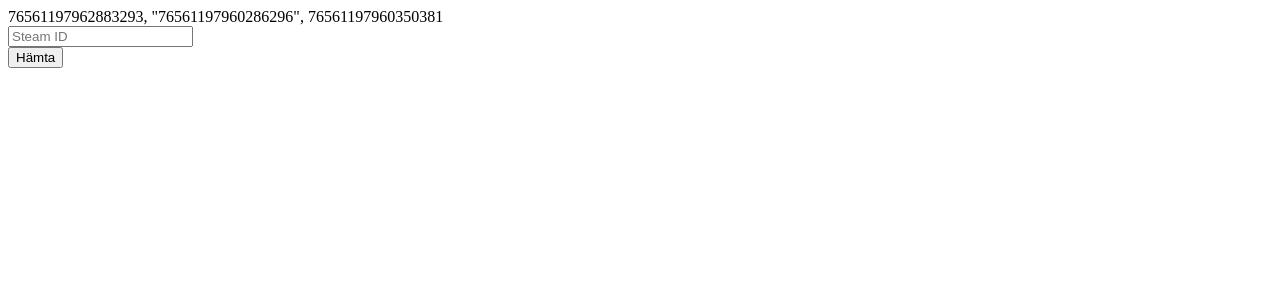
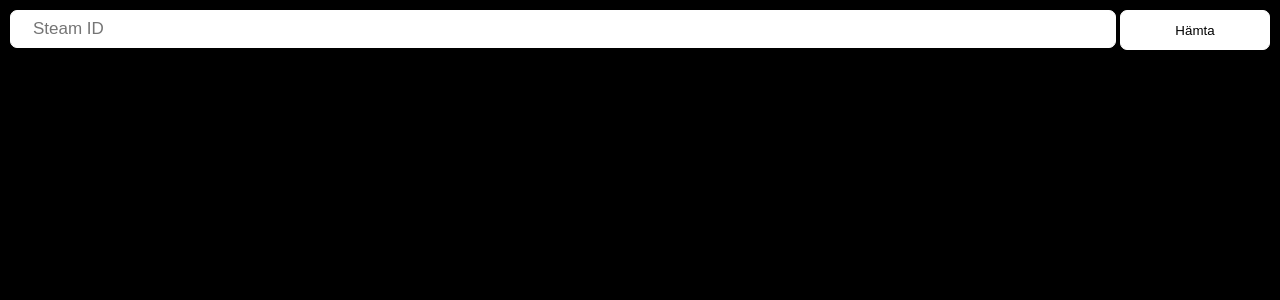
Before and after one commit to nbergkvist/stuffs, a React (Create React App) app: page / in a window 1280 px wide. Shown: the top 300 px of the page. Built offline with nearby package versions, Linux system fonts and the light colour scheme.

Commit message:
first version done

```diff
--- a/src/App.css
+++ b/src/App.css
@@ -1,21 +1,191 @@
+html,
+body {
+  height: 100%;
+  width: 100%;
+  background-color: #000;
+  box-sizing: border-box;
+  margin: 0px;
+  padding: 0px;
+}
+
+html {
+  position: relative;
+}
+
+body {
+  padding: 10px;
+}
+
+#root {
+  height: 100%;
+}
+
 .site {
-  width: 100%;
   height: 100%;
+}
+
+.top-bar {
+  margin-bottom: 15px;
+}
+
+input:focus,
+input:visited,
+input:active,
+input:-webkit-autofill,
+input:-webkit-autofill:hover,
+input:-webkit-autofill:focus,
+input:-webkit-autofill:active {
+  outline: none;
+  background-color: #fff;
+}
+
+input:-webkit-autofill {
+  -webkit-box-shadow: 0 0 0px 1000px white inset;
+}
+
+button:focus,
+button:visited,
+button:active {
+  outline: none;
 }
 
 .content {
   display: flex;
+  height: calc(100% - 50px);
+}
+
+.form-container {
+  width: 100%;
+  display: flex;
+}
+
+.button-user-form {
+  width: 150px;
+  height: 40px;
+  background-color: #fff;
+  border: 1px solid #fff;
+  border-radius: 7px;
+}
+
+.button-user-form:hover {
+  cursor: pointer;
+}
+
+.steam-id-form {
+  flex-grow: 1;
+  flex-basis: 0;
+  height: 40px;
+}
+
+.steam-id-form .input input {
+  width: calc(100% - 10px);
+  height: calc(100% - 6px);
+  border-radius: 7px;
+  border: 1px solid white;
+  text-indent: 20px;
+  font-size: 17px;
+}
+
+.input {
   height: 100%;
 }
 
 .friend-list {
   width: 150px;
   height: 100%;
+  overflow: scroll;
 }
 
 .game-list {
   height: 100%;
   flex-grow: 1;
   flex-basis: 0;
-  background-color: #d6d6d6;
 }
+
+.game-container {
+  display: flex;
+  flex-wrap: wrap;
+  flex-direction: row;
+  height: 100%;
+  overflow: scroll;
+}
+
+.single-game {
+  width: 160px;
+  height: 70px;
+  background-color: #fff;
+  margin: 0 0 5px 5px;
+  padding: 10px;
+  align-items: center;
+  display: flex;
+  text-align: center;
+  outline: 1px solid blue;
+  outline-offset: -5px;
+  border-radius: 5px;
+}
+
+.single-game span {
+  width: 100%;
+}
+
+.friend-button {
+  border: 1px solid #d6d6d6;
+  height: 40px;
+  width: 140px;
+  margin-bottom: 5px;
+}
+
+.friend-button:hover {
+  cursor: pointer;
+}
+
+.friend-button-chosen {
+  border: 3px solid green;
+}
+
+.game-list-loading {
+  width: 100%;
+  height: 100%;
+  background-color: red;
+}
+
+.loading-div {
+  position: absolute;
+  left: 0;
+  top: 0;
+  width: 100%;
+  height: 100%;
+  z-index: 3;
+  background-color: rgba(255, 255, 255, 0.7);
+}
+
+.loader {
+  margin: auto auto;
+  width: 50px;
+  height: 50px;
+  animation: spin 2s linear infinite;
+  position: relative;
+  top: 30%;
+  transform: translateY(-50%);
+  border: 8px solid transparent;
+  border-top: 8px solid #fcce92;
+  border-right: 8px solid #fcce92;
+  border-bottom: 8px solid #fcce92;
+  border-radius: 50%;
+}
+
+@keyframes spin {
+  0% {
+    transform: rotate(0deg);
+  }
+  100% {
+    transform: rotate(360deg);
+  }
+}
+
+.friend-search input {
+  height: 30px;
+  width: 134px;
+  margin-bottom: 5px;
+  text-indent: 10px;
+}
--- a/src/App.js
+++ b/src/App.js
@@ -7,9 +7,13 @@ import "./App.css";
 
 const { getGames, getFriends, getLoading } = userSelectors;
 
-const App = ({ games, friends, loading }) => (
+const App = ({ games, friends, loading, getCompareLoadingState }) => (
   <div className="site">
-    {loading && <div>Loading</div>}
+    {loading && (
+      <div className="loading-div">
+        <div className="loader" />
+      </div>
+    )}
     <div className="top-bar">
       <GetUser />
     </div>
--- /dev/null
+++ b/src/features/friends/friend-search.js
@@ -0,0 +1,28 @@
+import React from "react";
+import { Field, reduxForm } from "redux-form";
+import { connect } from "react-redux";
+import Input from "../helper/input";
+
+let FriendSearchForm = ({ handleSubmit }) => (
+  <form onSubmit={handleSubmit} className="friend-search">
+    <Field
+      name="findFriend"
+      component={Input}
+      type="text"
+      placeholder="Search"
+    />
+  </form>
+);
+
+const mapStateToProps = state => ({
+  initialValues: { findFriend: "" }
+});
+
+FriendSearchForm = reduxForm({
+  form: "friendSearch",
+  destroyOnUnmount: false,
+  enableReinitialize: true,
+  keepValues: true
+})(FriendSearchForm);
+
+export default connect(mapStateToProps)(FriendSearchForm);
--- a/src/features/friends/user-friends.js
+++ b/src/features/friends/user-friends.js
@@ -1,47 +1,60 @@
 import React, { PureComponent } from "react";
+import classNames from "classnames";
+import { getFormValues } from "redux-form";
 import { connect } from "react-redux";
 import actions from "./actions";
 import { getCompareList } from "../games/selectors";
+import FriendSearchForm from "./friend-search";
 
 class UserFriends extends PureComponent {
   render() {
-    const { friends, startCompare, compareIds } = this.props;
-    {
-      const friendsList = friends.map(friend =>
-        compareIds.map(ci => {
-          if (ci.steamId === friend.steamId) {
-            return (
-              <div key={friend.steamId}>
-                {friend.name}{" "}
-                <button
-                  type="button"
-                  onClick={() => startCompare(friend.steamId)}
-                >
-                  remove
-                </button>{" "}
-              </div>
-            );
-          }
+    const {
+      friends,
+      startCompare,
+      compareIds,
+      removeFromCompare,
+      searchInput
+    } = this.props;
+    const friendsList = friends.map(friend => {
+      let friendAdded = false;
+      if (searchInput) {
+        if (friend.name.toLowerCase().indexOf(searchInput.findFriend) !== -1) {
+          compareIds.map(ci => {
+            if (ci.steamId === friend.steamId) friendAdded = true;
+          });
           return (
-            <div key={friend.steamId}>
-              {friend.name}{" "}
-              <button
-                type="button"
-                onClick={() => startCompare(friend.steamId)}
-              >
-                add
-              </button>{" "}
-            </div>
+            <button
+              className={classNames("friend-button", {
+                "friend-button-chosen": friendAdded
+              })}
+              type="button"
+              key={friend.steamId}
+              onClick={() =>
+                friendAdded
+                  ? removeFromCompare(friend.steamId)
+                  : startCompare(friend.steamId)
+              }
+            >
+              {friend.name}
+            </button>
           );
-        })
-      );
-      return <div>{friendsList}</div>;
-    }
+        }
+      }
+    });
+    return (
+      <div>
+        <div className="friend-search">
+          <FriendSearchForm />
+        </div>
+        {friendsList}
+      </div>
+    );
   }
 }
 
 const mapStateToProps = state => ({
-  compareIds: getCompareList(state)
+  compareIds: getCompareList(state),
+  searchInput: getFormValues("friendSearch")(state)
 });
 
 const mapDispatchToProps = dispatch => ({
--- a/src/features/games/constants.js
+++ b/src/features/games/constants.js
@@ -4,5 +4,7 @@ export default {
   GET_FRIEND_COMPARE_REQUEST: "GET_FRIEND_COMPARE_REQUEST",
   SAVE_FRIEND: "SAVE_FRIEND",
   REMOVE_FRIEND_COMPARE: "REMOVE_FRIEND_COMPARE",
-  LOADING_COMPARE_DONE: "LOADING_COMPARE_DONE"
+  LOADING_COMPARE_DONE: "LOADING_COMPARE_DONE",
+  LOADING_REMOVE_DONE: "LOADING_REMOVE_DONE",
+  READD_FRIEND_COMPARE: "READD_FRIEND_COMPARE"
 };
--- a/src/features/games/reducer.js
+++ b/src/features/games/reducer.js
@@ -7,7 +7,8 @@ const {
   SAVE_FRIEND,
   LOADING_COMPARE_DONE,
   REMOVE_FRIEND_COMPARE,
-  GET_FRIEND_COMPARE_REQUEST
+  GET_FRIEND_COMPARE_REQUEST,
+  LOADING_REMOVE_DONE
 } = constants;
 
 const initialState = fromJS({
@@ -47,6 +48,9 @@ const reducer = (state = initialState, action) => {
     case LOADING_COMPARE_DONE:
       newState = newState.set("loading", false);
       return newState;
+    case LOADING_REMOVE_DONE:
+      newState = newState.set("loading", false);
+      return newState;
     default:
       return newState;
   }
--- a/src/features/games/user-games.js
+++ b/src/features/games/user-games.js
@@ -12,14 +12,19 @@ class UserGames extends PureComponent {
       getCompareLoadingState
     } = this.props;
     const gameList = compareGames.map(game => {
-      return <div key={game.appid}>{game.name} </div>;
+      return (
+        <div key={game.appid} className="single-game">
+          <span>{game.name}</span>
+        </div>
+      );
     });
     return (
-      <div>
-        <button type="button" onClick={() => startCompare("76561197960350381")}>
-          Add: 76561197960350381
-        </button>
-
+      <div className="game-container">
+        {getCompareLoadingState && (
+          <div className="loading-div">
+            <div className="loader" />
+          </div>
+        )}
         {!getCompareLoadingState && gameList}
       </div>
     );
--- a/src/features/user/get-user-form.js
+++ b/src/features/user/get-user-form.js
@@ -4,7 +4,7 @@ import { connect } from "react-redux";
 import Input from "../helper/input";
 
 let GetUserForm = ({ handleSubmit, requestUserInfo, steamId }) => (
-  <form onSubmit={handleSubmit(requestUserInfo)}>
+  <form onSubmit={handleSubmit(requestUserInfo)} className="steam-id-form">
     <Field name="steamId" component={Input} type="tel" placeholder={steamId} />
   </form>
 );
--- a/src/features/user/get-user.js
+++ b/src/features/user/get-user.js
@@ -7,8 +7,7 @@ import GetUserForm from "./get-user-form";
 const { requestUserInfo } = actions;
 
 const GetUser = ({ fetchUserData }) => (
-  <div>
-    76561197962883293, "76561197960286296", 76561197960350381
+  <div className="form-container">
     <GetUserForm requestUserInfo={fetchUserData} />
     <button
       type="submit"
```
Also changed, not shown: src/features/games/sagas.js (+26 -8 lines).
